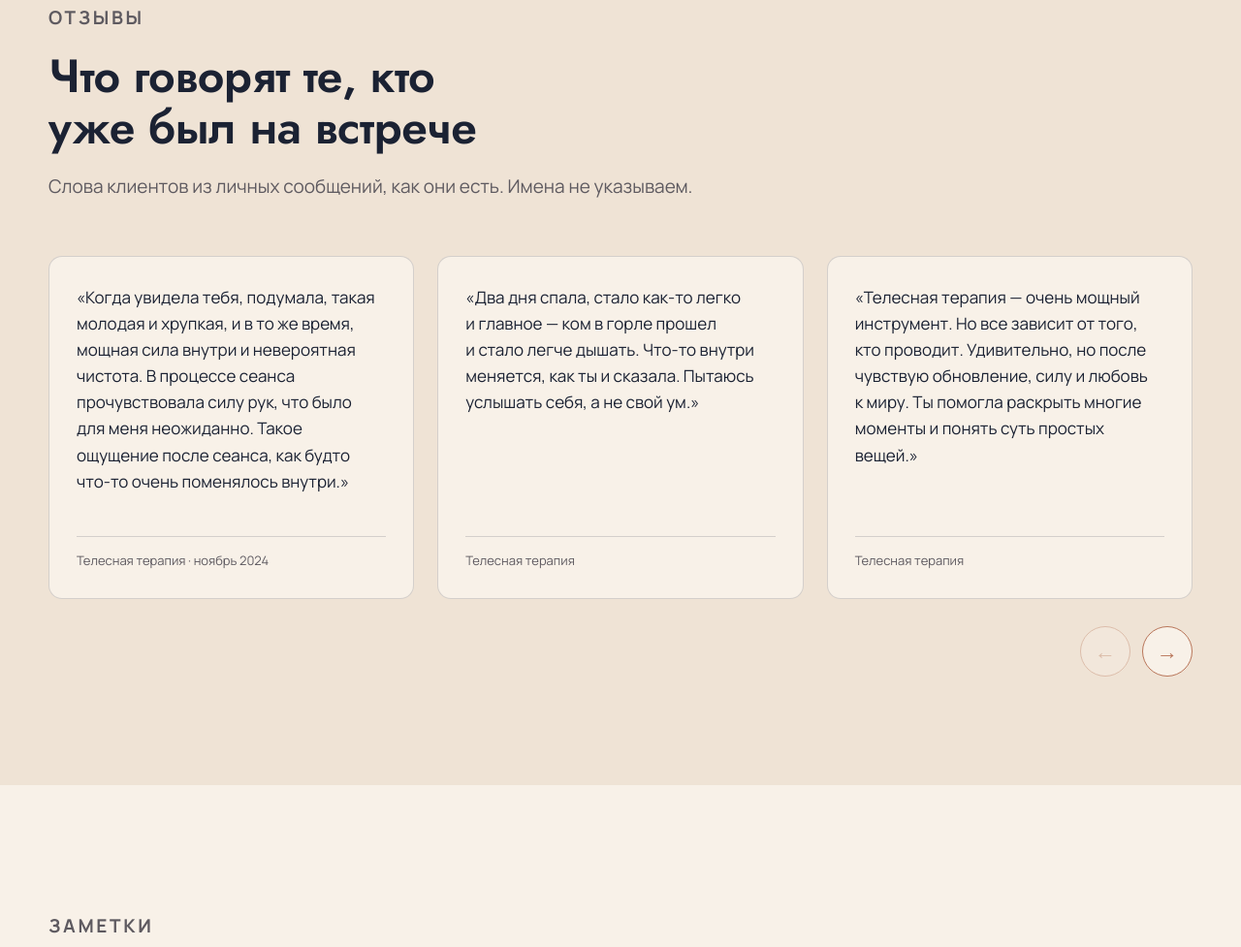
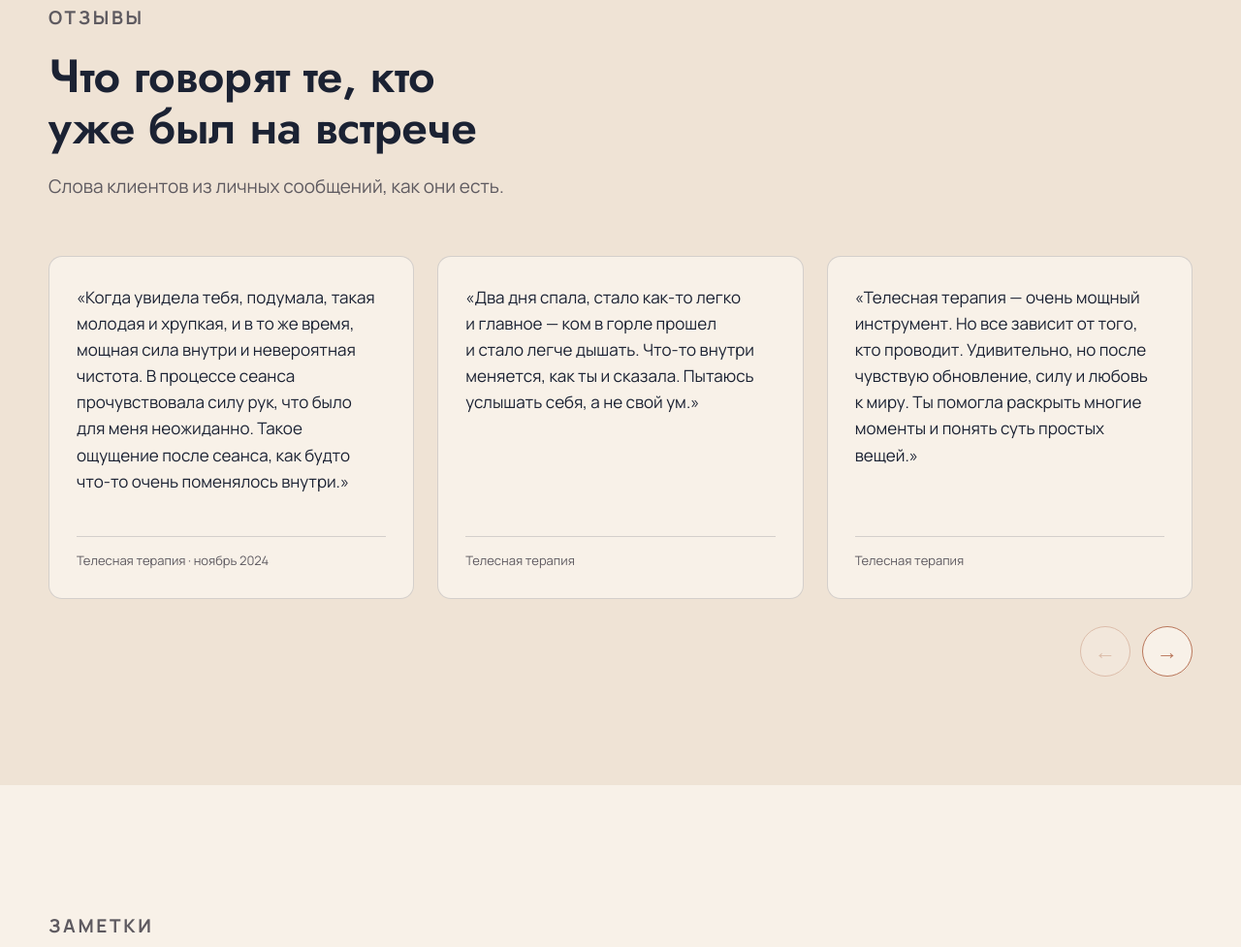
Before and after one commit to valeri-bel/prototipy, a plain HTML site: page diana-safiullina/index.html in a window 1280 px wide. Shown: the part 6979-7956 px from the top of the page at 97% size. Drawn offline with Linux system fonts and the light colour scheme.

Commit message:
Прототип diana-safiullina: в отзывах без фразы «Имена не указываем»
Co-Authored-By: Claude Opus 5.5 <noreply@anthropic.com>

```diff
--- a/diana-safiullina/index.html
+++ b/diana-safiullina/index.html
@@ -286,7 +286,7 @@
     <div class="head">
       <p class="kicker">Отзывы</p>
       <h2>Что&nbsp;говорят те,&nbsp;кто уже&nbsp;был на&nbsp;встрече</h2>
-      <p>Слова клиентов из&nbsp;личных сообщений, как&nbsp;они есть. Имена не&nbsp;указываем.</p>
+      <p>Слова клиентов из&nbsp;личных сообщений, как&nbsp;они есть.</p>
     </div>
     <div class="reviews" id="reviews" tabindex="0" aria-label="Отзывы, листаются стрелками">
       <figure class="review">
```
